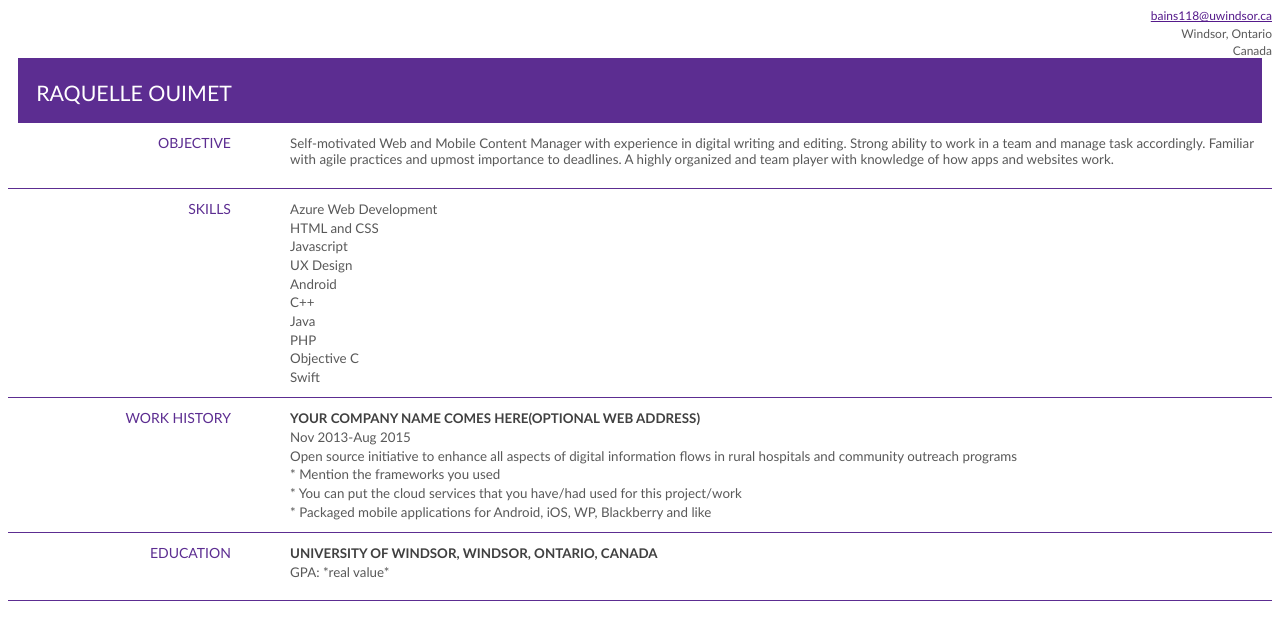
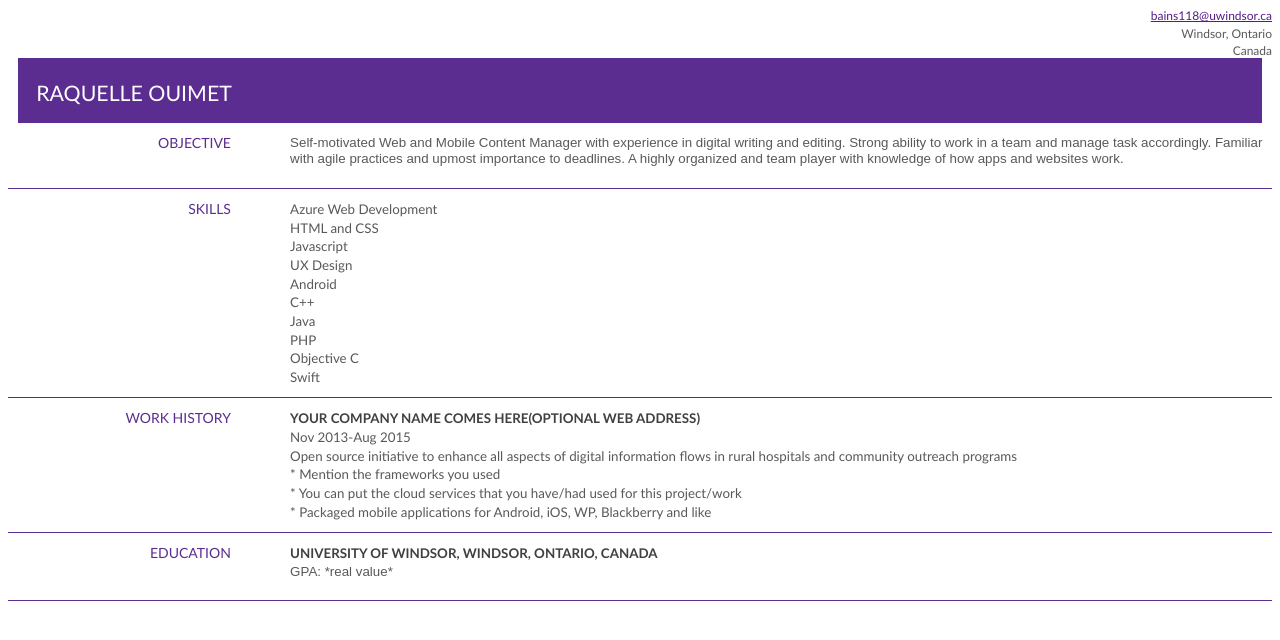
Before and after one commit to ouimetr/ouimetr.github.io, a plain HTML site: page index.html in a window 1280 px wide. Drawn offline with Linux system fonts and the light colour scheme.

Commit message:
Update index.html

```diff
--- a/index.html
+++ b/index.html
@@ -1,7 +1,7 @@
 
 <style>
     @font-face {
-        font-family: Oxygen;
+        font-family: Raleway;
         panose-1: 2 15 5 2 2 2 4 3 2 4;
         mso-font-charset: 0;
         mso-generic-font-family: swiss;
@@ -20,8 +20,8 @@
         line-height: 120%;
         mso-pagination: widow-orphan;
         font-size: 10.0pt;
-        font-family: "Calibri",sans-serif;
-        mso-ascii-font-family: Calibri;
+        font-family: "Raleway",sans-serif;
+        mso-ascii-font-family: Raleway;
         mso-ascii-theme-font: minor-latin;
         mso-fareast-font-family: "Times New Roman";
         mso-fareast-theme-font: minor-fareast;
```
